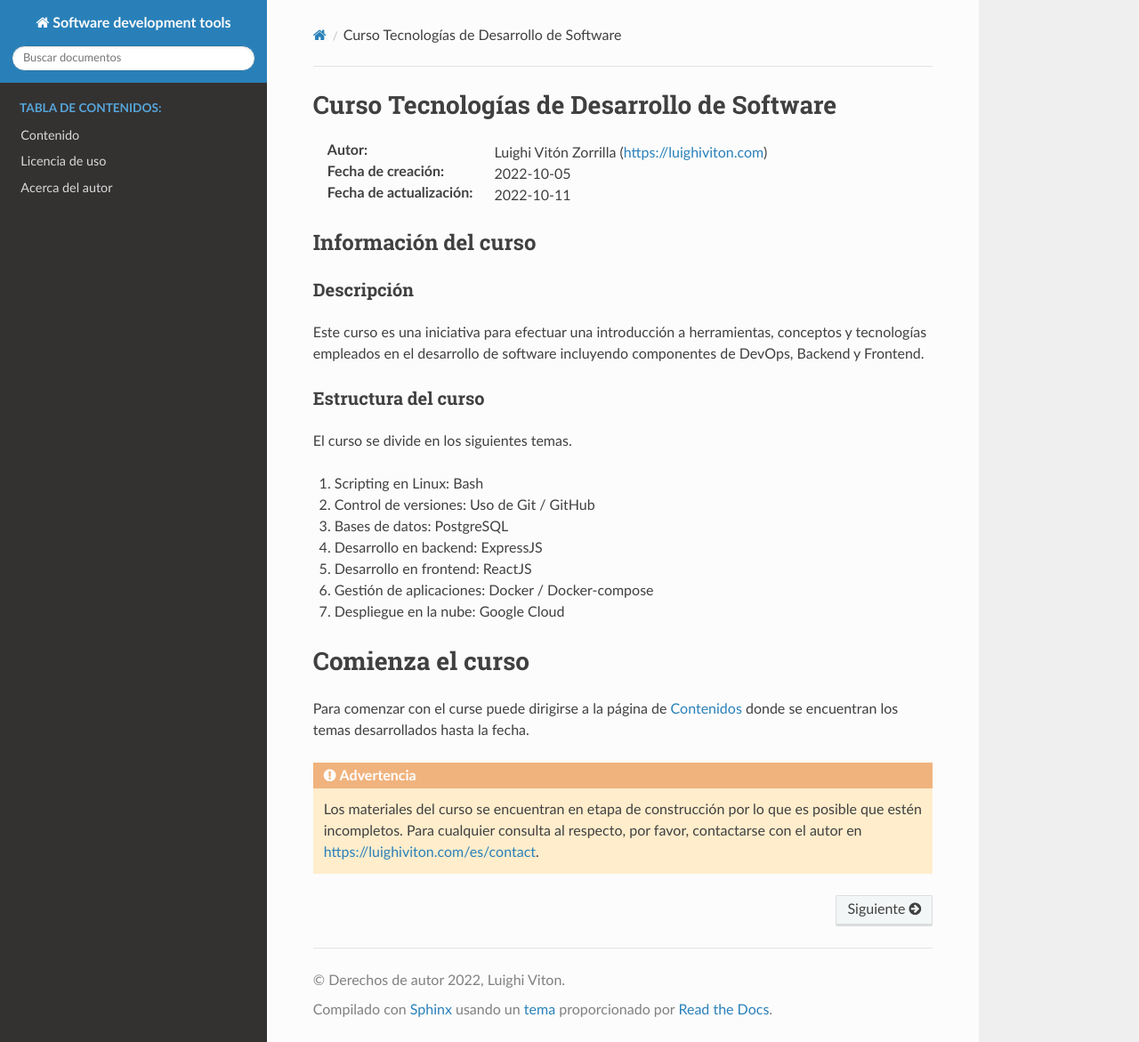
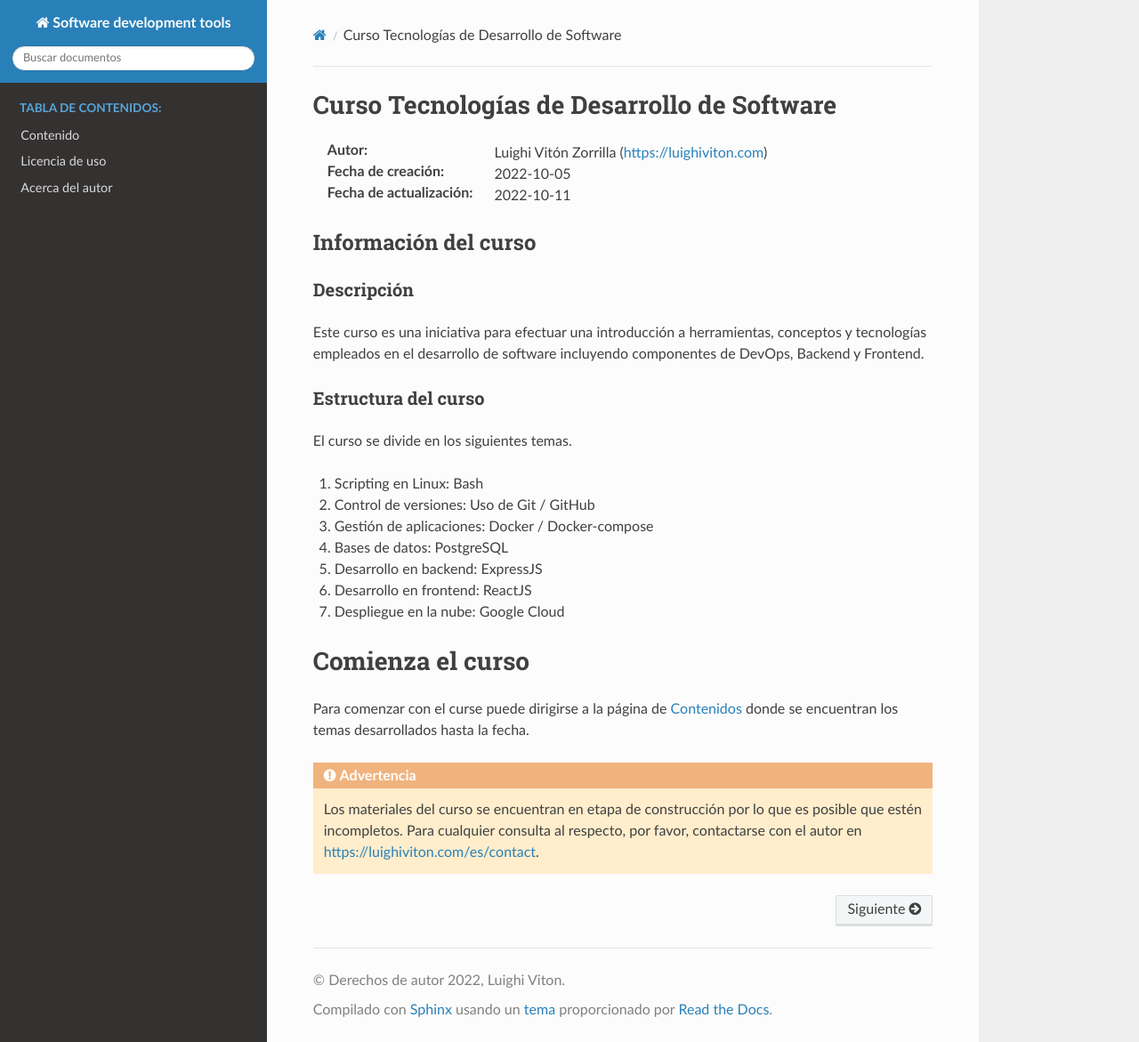
Before and after one commit to LuighiV/course-swdev, a Sphinx documentation site: the page built from docs/source/index.rst, in a window 1280 px wide and 1171 px high. Shown: the whole window at 89% size. Built offline with Sphinx 7.4.7 and the Read the Docs theme 2.0.0, drawn with Linux system fonts in a browser that asks for light colours; some of the changed lines change nothing that is shown.

Commit message:
Update order topics

```diff
--- a/docs/source/index.rst
+++ b/docs/source/index.rst
@@ -25,19 +25,19 @@ Estructura del curso
 
 El curso se divide en los siguientes temas.
 
-1. Scripting en Linux: Bash
+#. Scripting en Linux: Bash
 
-2. Control de versiones: Uso de Git / GitHub
+#. Control de versiones: Uso de Git / GitHub
 
-3. Bases de datos: PostgreSQL
+#. Gestión de aplicaciones: Docker / Docker-compose
 
-4. Desarrollo en backend: ExpressJS
+#. Bases de datos: PostgreSQL
 
-5. Desarrollo en frontend: ReactJS
+#. Desarrollo en backend: ExpressJS
 
-6. Gestión de aplicaciones: Docker / Docker-compose
+#. Desarrollo en frontend: ReactJS
 
-7. Despliegue en la nube: Google Cloud
+#. Despliegue en la nube: Google Cloud
 
 Comienza el curso
 =================
```
